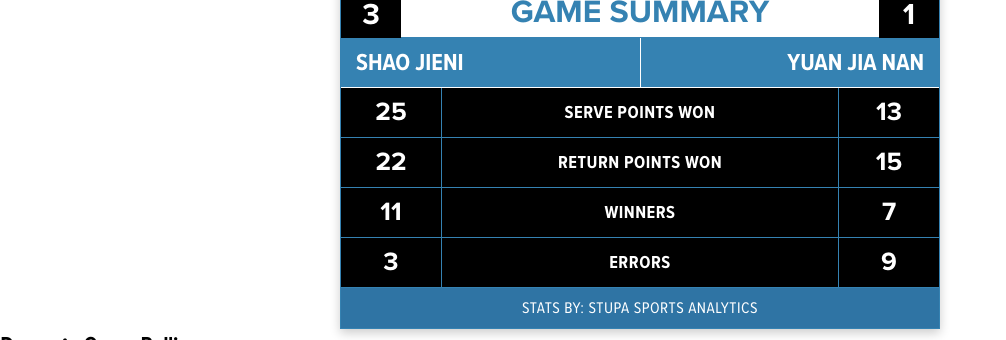
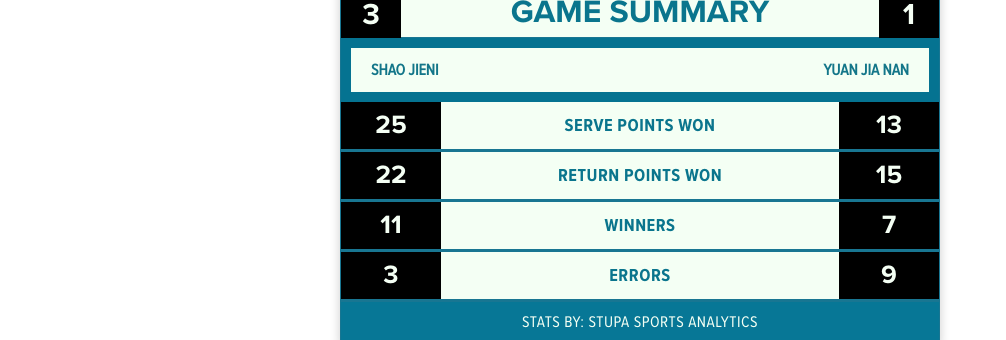
Before and after one commit to sakshiiiagrawal/stupa-graphics, a plain HTML site: page index.html in a window 1280 px wide. Shown: the part 1234-1574 px from the top of the page, without its empty margins (0-1006 px from the left). Drawn offline with Linux system fonts and the light colour scheme; files whose address does not match are found by name.

Commit message:
css fixes

```diff
--- a/src/components/MatchSummaryPopup.js
+++ b/src/components/MatchSummaryPopup.js
@@ -133,22 +133,32 @@ class MatchSummaryPopup {
      * @returns {HTMLElement} The player names element
      */
     createPlayerNames() {
-        const namesBar = document.createElement('div');
-        namesBar.className = 'match-summary-popup__names-bar';
+        // Create outer div with background color #057391
+        const outerDiv = document.createElement('div');
+        outerDiv.className = 'match-summary-popup__names-container';
 
-        // Player 1 name
+        // Create inner div with background color #f4fff4
+        const innerDiv = document.createElement('div');
+        innerDiv.className = 'match-summary-popup__names-inner';
+
+        // Player 1 name (left side)
         const player1 = document.createElement('div');
-        player1.className = 'match-summary-popup__player-name';
+        player1.className = 'match-summary-popup__player-name-left';
         player1.textContent = this.data.player1.name || 'Player 1';
-        namesBar.appendChild(player1);
 
-        // Player 2 name
+        // Player 2 name (right side)
         const player2 = document.createElement('div');
-        player2.className = 'match-summary-popup__player-name';
+        player2.className = 'match-summary-popup__player-name-right';
         player2.textContent = this.data.player2.name || 'Player 2';
-        namesBar.appendChild(player2);
 
-        return namesBar;
+        // Add both player names to the inner div
+        innerDiv.appendChild(player1);
+        innerDiv.appendChild(player2);
+
+        // Add inner div to outer div
+        outerDiv.appendChild(innerDiv);
+
+        return outerDiv;
     }
 
     /**
--- a/src/styles/matchRalliesPopup.css
+++ b/src/styles/matchRalliesPopup.css
@@ -29,15 +29,15 @@
 
 :root {
     /* Colors extracted from the designs */
-    --match-rallies-header-bg: #2F74A4;
+    --match-rallies-header-bg: #077796;
     --match-rallies-title-bg: #000000;
     --match-rallies-title-text: #FFFFFF;
-    --match-rallies-body-bg: #2F74A4;
+    --match-rallies-body-bg: #077796;
     --match-rallies-body-text: #FFFFFF;
-    --match-rallies-footer-bg: #2F74A4;
+    --match-rallies-footer-bg: #077796;
     --match-rallies-footer-text: #FFFFFF;
     --match-rallies-player1-color: #80C4E6;
-    --match-rallies-player2-color: #2F74A4;
+    --match-rallies-player2-color: #077796;
     --match-rallies-progress-bg: #19222D;
     --match-rallies-border: #3582B2;
 }
--- a/src/styles/matchSummaryPopup.css
+++ b/src/styles/matchSummaryPopup.css
@@ -29,18 +29,19 @@
 
 :root {
     /* Colors extracted from the designs */
-    --match-summary-header-bg: #2F74A4;
-    --match-summary-title-bg: #FFFFFF;
-    --match-summary-title-text: #3582B2;
-    --match-summary-names-bg: #3582B2;
-    --match-summary-names-text: #FFFFFF;
+    --match-summary-header-bg: #077796;
+    --match-summary-title-bg: #f4fff4;
+    --match-summary-title-text: #0a758d;
+    --match-summary-names-bg: #0a758d;
+    --match-summary-names-text: #f4fff4;
     --match-summary-stat-bg: #000000;
-    --match-summary-stat-text: #FFFFFF;
-    --match-summary-footer-bg: #2F74A4;
-    --match-summary-footer-text: #FFFFFF;
-    --match-summary-border: #3582B2;
+    --match-summary-stat-label-bg: #f4fff4;
+    --match-summary-stat-text: #f4fff4;
+    --match-summary-footer-bg: #077796;
+    --match-summary-footer-text: #f4fff4;
+    --match-summary-border: #187692;
     --match-summary-score-bg: #000000;
-    --match-summary-score-text: #FFFFFF;
+    --match-summary-score-text: #f4fff4;
 }
 
 /* ====== Match Summary Popup Styles ====== */
@@ -61,7 +62,6 @@
     display: flex;
     height: 80px;
     background-color: var(--match-summary-header-bg);
-    background-image: url('src/assets/background/trajectory.svg');
     background-size: cover;
     background-position: center;
     background-repeat: no-repeat;
@@ -70,7 +70,7 @@
 .match-summary-popup__logo {
     width: 80px;
     height: 100%;
-    background-color: #FFFFFF;
+    background-color: #f4fff4;
     display: flex;
     align-items: center;
     justify-content: center;
@@ -88,7 +88,8 @@
     flex-direction: column;
     align-items: center;
     justify-content: center;
-    color: #FFFFFF;
+    background-image: url('../assets/background/trajectory.svg');
+    color: #f4fff4;
     padding: 10px;
 }
 
@@ -108,7 +109,7 @@
 .match-summary-popup__title-bar {
     display: flex;
     height: 50px;
-    background-color: var(--match-summary-title-bg);
+    background-color: var(--match-summary-stat-label-bg);
     border-top: 1px solid var(--match-summary-border);
     border-bottom: 1px solid var(--match-summary-border);
 }
@@ -174,7 +175,7 @@
     display: flex;
     height: 50px;
     background-color: var(--match-summary-stat-bg);
-    border-bottom: 1px solid var(--match-summary-border);
+    border-bottom: 3px solid var(--match-summary-border);
 }
 
 .match-summary-popup__stat-value {
@@ -188,17 +189,48 @@
 }
 
 .match-summary-popup__stat-label {
-    flex: 1;
+    flex: 2;
     display: flex;
     align-items: center;
     justify-content: center;
     font-size: 18px;
     font-family: 'ProximaNovaCond-Bold', 'Arial', sans-serif;
-    color: var(--match-summary-stat-text);
+    color: var(--match-summary-title-text);
+    background-color: var(--match-summary-stat-label-bg);
     text-transform: uppercase;
     letter-spacing: 0.5px;
-    border-left: 1px solid var(--match-summary-border);
-    border-right: 1px solid var(--match-summary-border);
+    /* border-left: 3px solid var(--match-summary-border);
+    border-right: 3px solid var(--match-summary-border); */
+}
+
+.match-summary-popup__names-container {
+    width: 100%;
+    background-color: #057391;
+    padding: 10px;
+    box-sizing: border-box;
+}
+
+.match-summary-popup__names-inner {
+    background-color: #f4fff4;
+    display: flex;
+    justify-content: space-between;
+    padding: 10px 20px;
+    width: 100%;
+    box-sizing: border-box;
+}
+
+.match-summary-popup__player-name-left,
+.match-summary-popup__player-name-right {
+    color: #137689;
+    font-weight: bold;
+}
+
+.match-summary-popup__player-name-left {
+    text-align: left;
+}
+
+.match-summary-popup__player-name-right {
+    text-align: right;
 }
 
 /* Footer */
```
